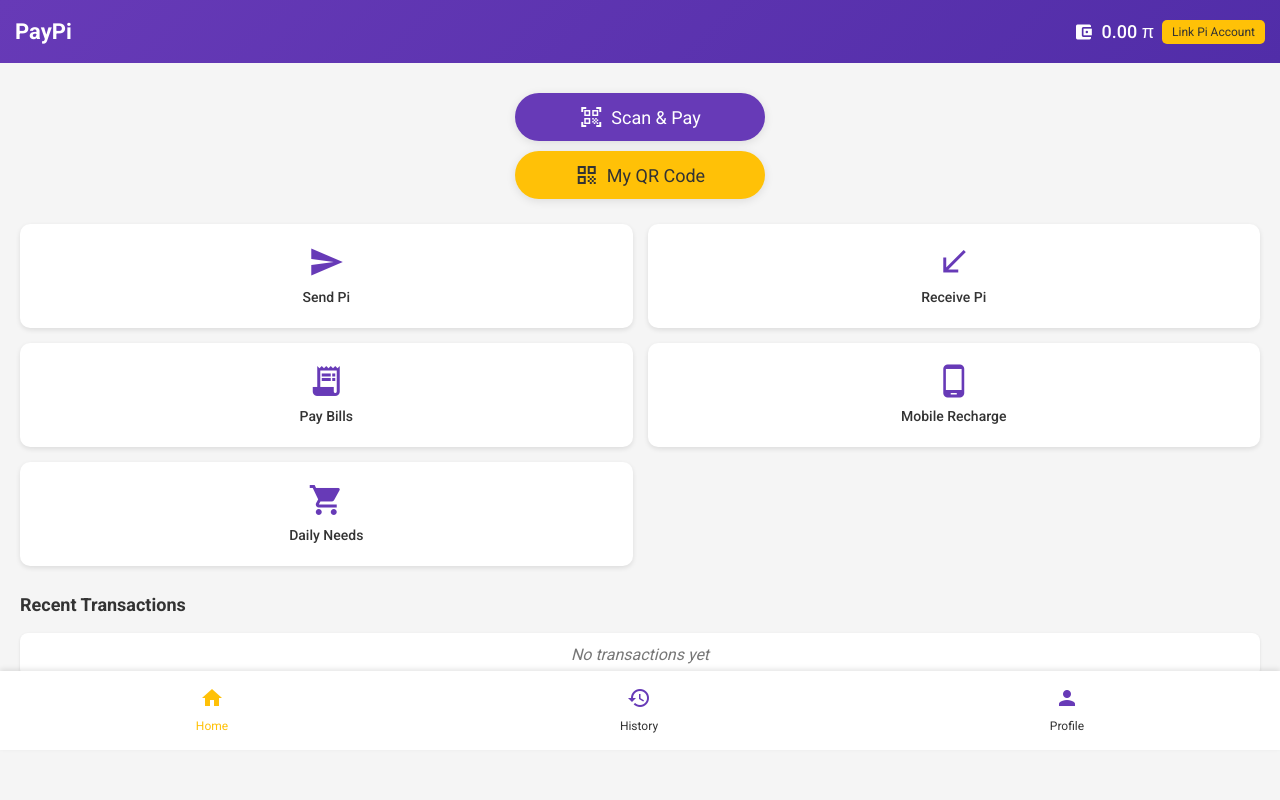
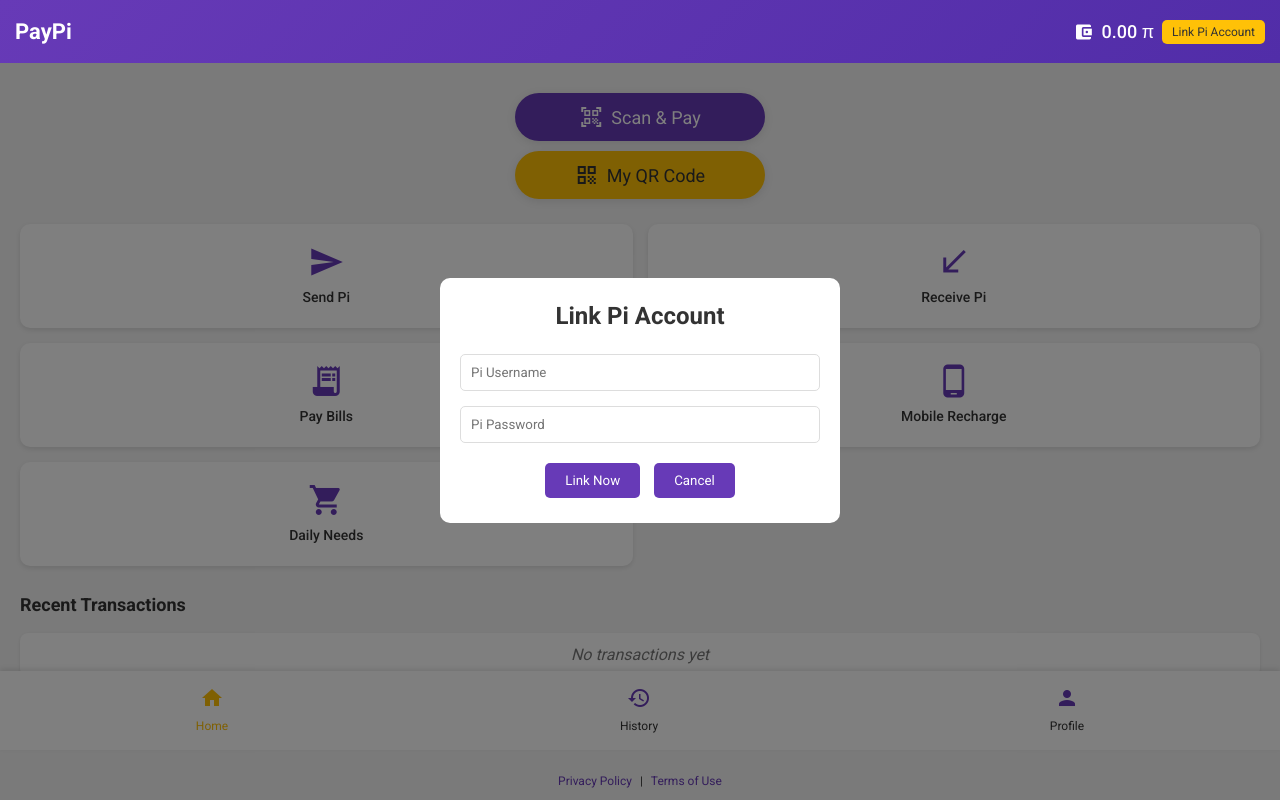
Before and after one commit to udhayakumar24/paypi.github.io, a plain HTML site: page index.html in a window 1280 px wide. Drawn offline with Linux system fonts and the light colour scheme.

Commit message:
Update styles.css

```diff
--- a/styles.css
+++ b/styles.css
@@ -260,4 +260,111 @@ main {
 
 .nav-item.active .material-icons,
 .nav-item.active p {
-    color: #FFC107;
+    color: #FFC107; /* Yellow accent */
+}
+
+/* Footer */
+footer {
+    position: fixed;
+    bottom: 0;
+    width: 100%;
+    background-color: #f5f5f5;
+    text-align: center;
+    padding: 10px;
+    font-size: 12px;
+}
+
+footer a {
+    color: #673AB7;
+    text-decoration: none;
+    margin: 0 5px;
+}
+
+footer a:hover {
+    text-decoration: underline;
+}
+
+/* Policy Pages */
+.policy-content {
+    background-color: white;
+    padding: 20px;
+    margin: 20px;
+    border-radius: 10px;
+    box-shadow: 0 2px 5px rgba(0, 0, 0, 0.1);
+}
+
+.policy-content h2 {
+    font-size: 24px;
+    margin-bottom: 15px;
+}
+
+.policy-content h3 {
+    font-size: 18px;
+    margin: 15px 0 10px;
+}
+
+.policy-content p {
+    margin-bottom: 15px;
+}
+
+.policy-content ul {
+    list-style-type: disc;
+    margin-left: 20px;
+    margin-bottom: 15px;
+}
+
+/* Modal */
+.modal {
+    position: fixed;
+    top: 0;
+    left: 0;
+    width: 100%;
+    height: 100%;
+    background-color: rgba(0, 0, 0, 0.5);
+    display: flex;
+    justify-content: center;
+    align-items: center;
+}
+
+.modal-content {
+    background-color: white;
+    padding: 20px;
+    border-radius: 10px;
+    width: 90%;
+    max-width: 400px;
+    text-align: center;
+}
+
+.modal-content h2 {
+    margin-bottom: 20px;
+}
+
+.modal-content input {
+    width: 100%;
+    padding: 10px;
+    margin-bottom: 15px;
+    border: 1px solid #ddd;
+    border-radius: 5px;
+}
+
+.modal-content button {
+    background-color: #673AB7;
+    color: white;
+    border: none;
+    padding: 10px 20px;
+    margin: 5px;
+    border-radius: 5px;
+    cursor: pointer;
+}
+
+.modal-content button:nth-child(2) {
+    background-color: #ccc;
+    color: #333;
+}
+
+/* Responsive Design */
+@media (max-width: 480px) {
+    .quick-actions {
+        grid-template-columns: 1fr;
+    }
+}
```
